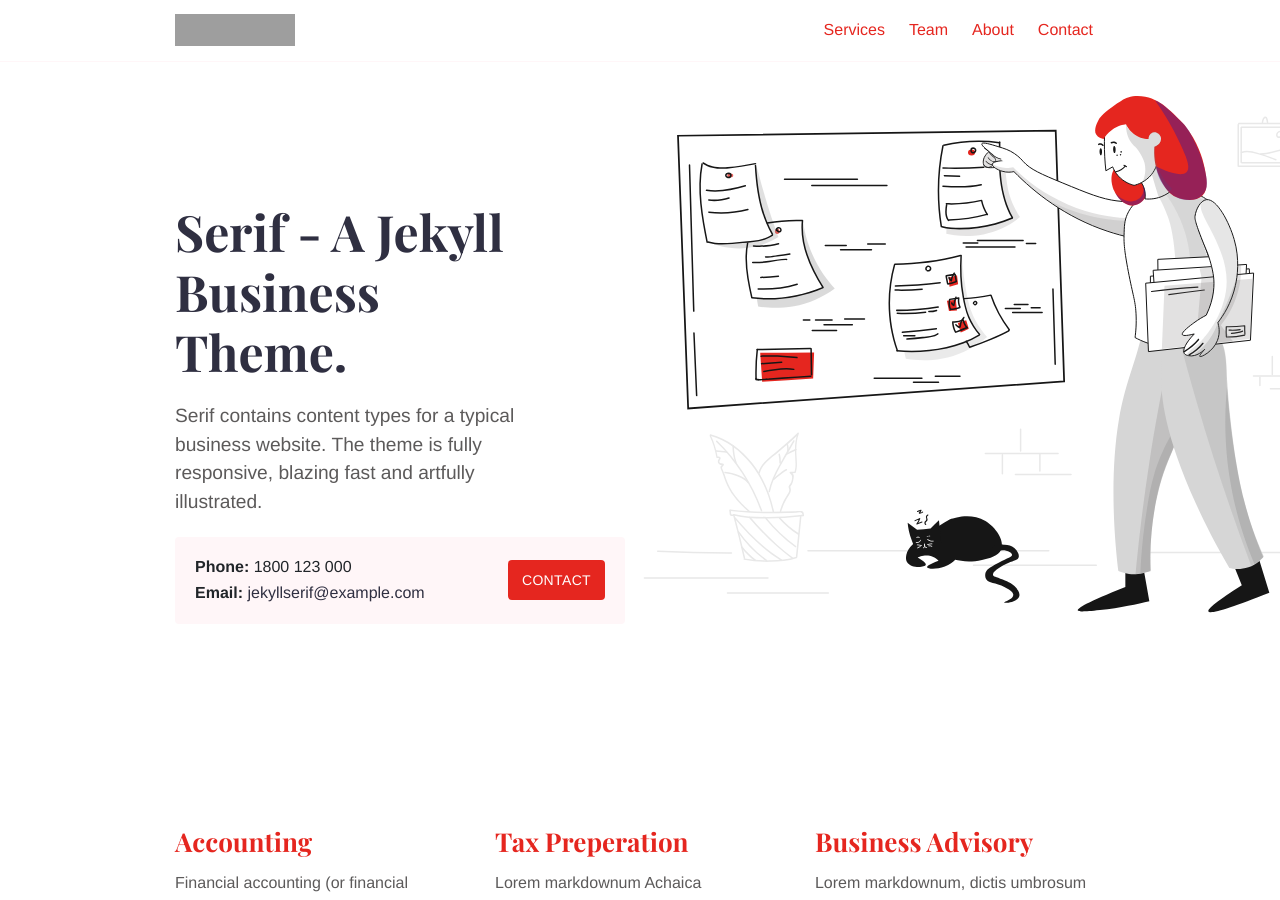
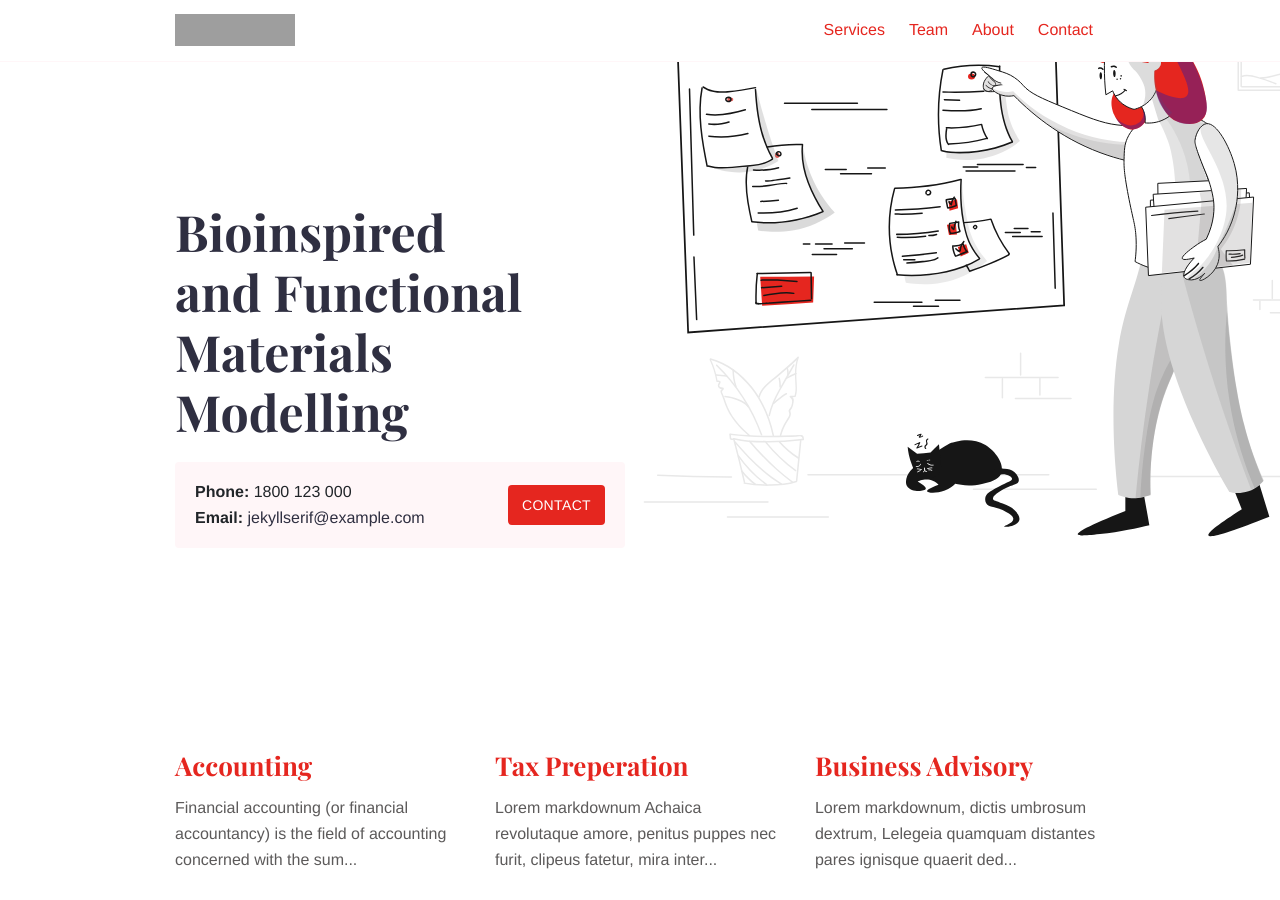
Before and after one commit to matta-research-group/matta-research-group.github.io, a Jekyll site: the page built from index.md, in a window 1280 px wide and 900 px high. Built offline with Jekyll 4.4.1, drawn with Linux system fonts in a browser that asks for light colours; grey boxes are pictures that could not be loaded.

Commit message:
Update index.md

```diff
--- a/index.md
+++ b/index.md
@@ -8,6 +8,4 @@
 show_call_box: true
 ---
 
-# Serif - A Jekyll Business Theme.
-
-Serif contains content types for a typical business website. The theme is fully responsive, blazing fast and artfully illustrated.
+# Bioinspired and Functional Materials Modelling
```
